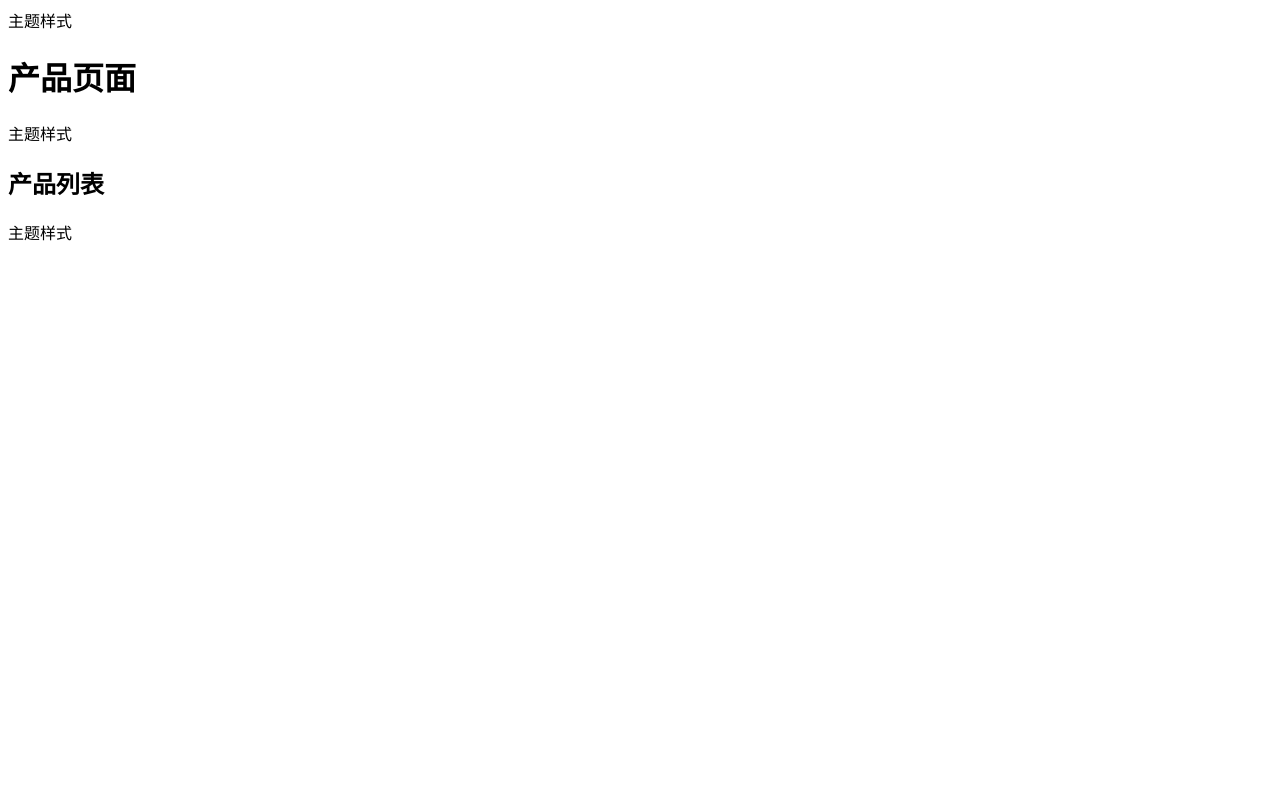
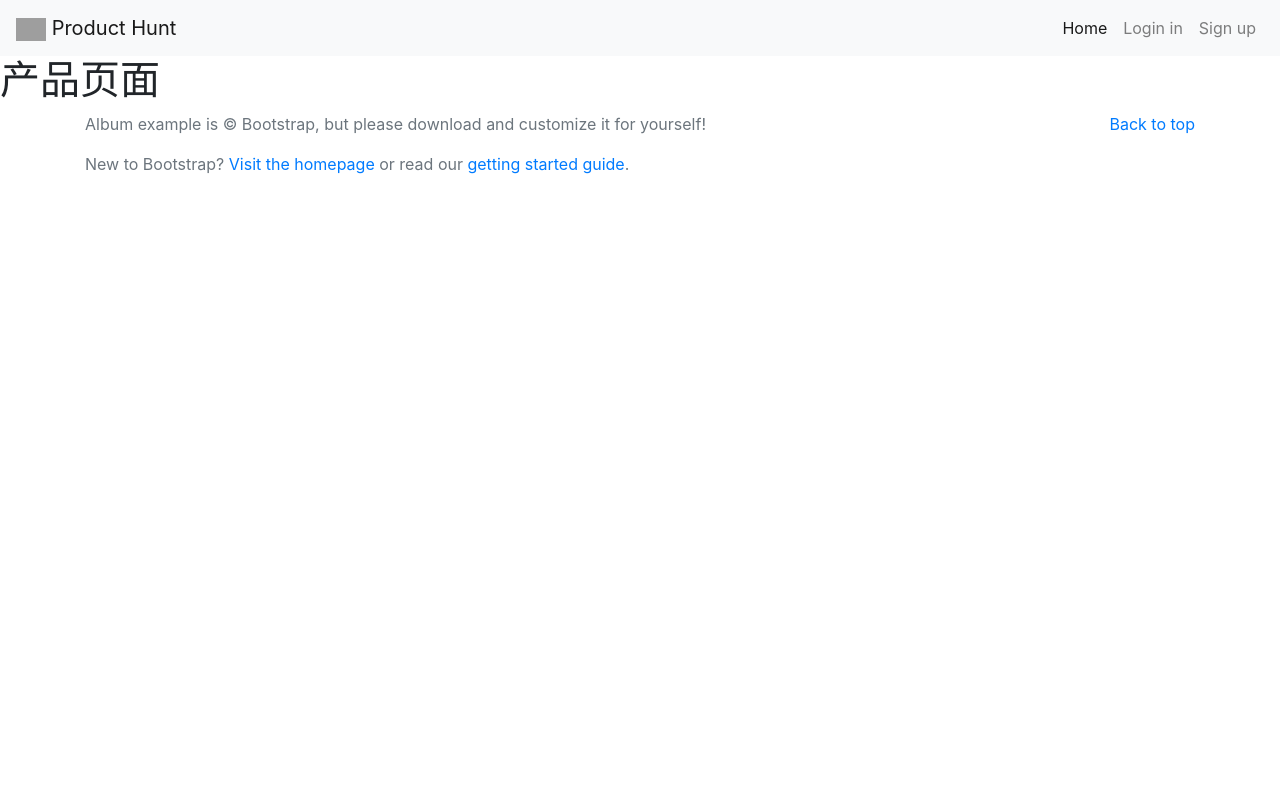
Before and after one commit to MiracleJK/product_hunt, a Django app: page / in a window 1280 px wide. Run offline with Django 3.2, Linux system fonts and the light colour scheme; some libraries are stand-ins or nearby versions; grey boxes are pictures that could not be loaded.

Commit message:
简单制作主题样式
使用了bootstrap模板

```diff
--- a/product_hunt/settings.py
+++ b/product_hunt/settings.py
@@ -122,3 +122,7 @@ USE_TZ = True
 # https://docs.djangoproject.com/en/3.1/howto/static-files/
 
 STATIC_URL = '/static/'
+STATIC_ROOT = BASE_DIR / 'static'
+STATIC_DIRS = [
+    BASE_DIR / 'products/static/',
+]
--- a/products/templates/products_list.html
+++ b/products/templates/products_list.html
@@ -4,7 +4,3 @@
 {% block content %}
 <h1>产品页面</h1>
 {% endblock %}
-
-{% block top %}
-<h2>产品列表</h2>
-{% endblock %}
--- a/templates/theme.html
+++ b/templates/theme.html
@@ -1,13 +1,62 @@
-主题样式
 
+
+
+<!doctype html>
+<html lang="en">
+
+{% load static %}
+
+  <head>
+    <meta charset="utf-8">
+    <meta name="viewport" content="width=device-width, initial-scale=1, shrink-to-fit=no">
+    <meta name="description" content="">
+    <meta name="author" content="Mark Otto, Jacob Thornton, and Bootstrap contributors">
+    <meta name="generator" content="Jekyll v4.1.1">
+    <title>Album example · Bootstrap</title>
+
+    <link rel="canonical" href="https://getbootstrap.com/docs/4.5/examples/album/">
+
+    <!-- Bootstrap core CSS -->
+  <link rel="stylesheet" href="https://cdn.jsdelivr.net/npm/bootstrap@4.5.3/dist/css/bootstrap.min.css" integrity="sha384-TX8t27EcRE3e/ihU7zmQxVncDAy5uIKz4rEkgIXeMed4M0jlfIDPvg6uqKI2xXr2" crossorigin="anonymous">
+
+
+
+  </head>
+  <body>
+    <nav class="navbar navbar-expand-lg navbar-light bg-light">
+      <a class="navbar-brand" href="#">
+            <img src="{% static "logo_P.png" %} "width=30>
+          Product Hunt
+      </a>
+      <button class="navbar-toggler" type="button" data-toggle="collapse" data-target="#navbarNavAltMarkup" aria-controls="navbarNavAltMarkup" aria-expanded="false" aria-label="Toggle navigation">
+        <span class="navbar-toggler-icon"></span>
+      </button>
+      <div class="collapse navbar-collapse" id="navbarNavAltMarkup">
+        <div class="navbar-nav ml-auto">
+          <a class="nav-link active" href="#">Home <span class="sr-only">(current)</span></a>
+          <a class="nav-link" href="#">Login in</a>
+          <a class="nav-link" href="#">Sign up</a>
+
+        </div>
+      </div>
+    </nav>
     {% block content %}
 
     {% endblock %}
 
-主题样式
-{% block top %}
 
-{% endblock %}
+<footer class="text-muted">
+  <div class="container">
+    <p class="float-right">
+      <a href="#">Back to top</a>
+    </p>
+    <p>Album example is &copy; Bootstrap, but please download and customize it for yourself!</p>
+    <p>New to Bootstrap? <a href="https://getbootstrap.com/">Visit the homepage</a> or read our <a href="/docs/4.5/getting-started/introduction/">getting started guide</a>.</p>
+  </div>
+</footer>
 
 
-主题样式
+    <script src="https://code.jquery.com/jquery-3.5.1.slim.min.js" integrity="sha384-DfXdz2htPH0lsSSs5nCTpuj/zy4C+OGpamoFVy38MVBnE+IbbVYUew+OrCXaRkfj" crossorigin="anonymous"></script>
+    <script src="https://cdn.jsdelivr.net/npm/bootstrap@4.5.3/dist/js/bootstrap.bundle.min.js" integrity="sha384-ho+j7jyWK8fNQe+A12Hb8AhRq26LrZ/JpcUGGOn+Y7RsweNrtN/tE3MoK7ZeZDyx" crossorigin="anonymous"></script>
+  </body>
+</html>
```
Lines whose indentation alone changed are shown as unchanged.
